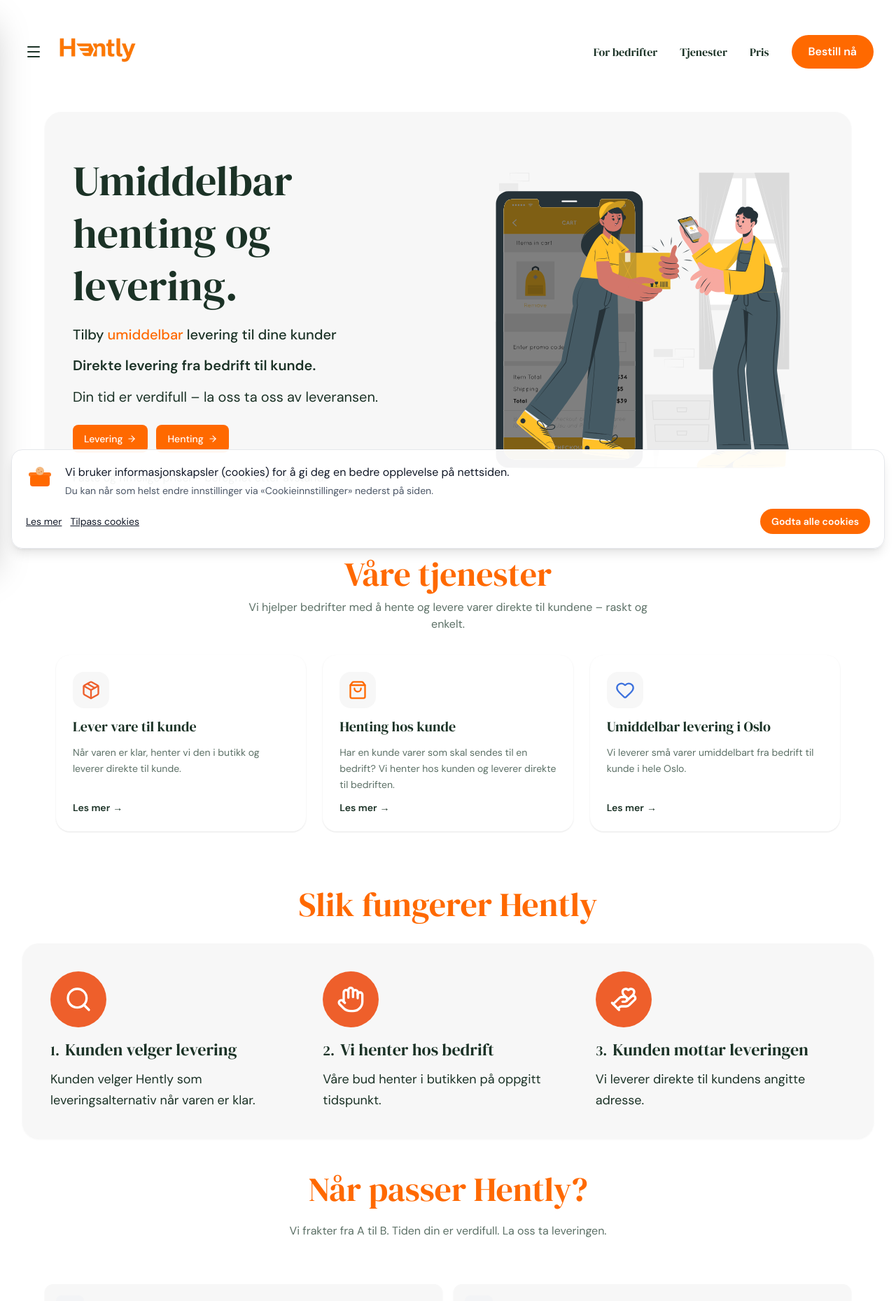
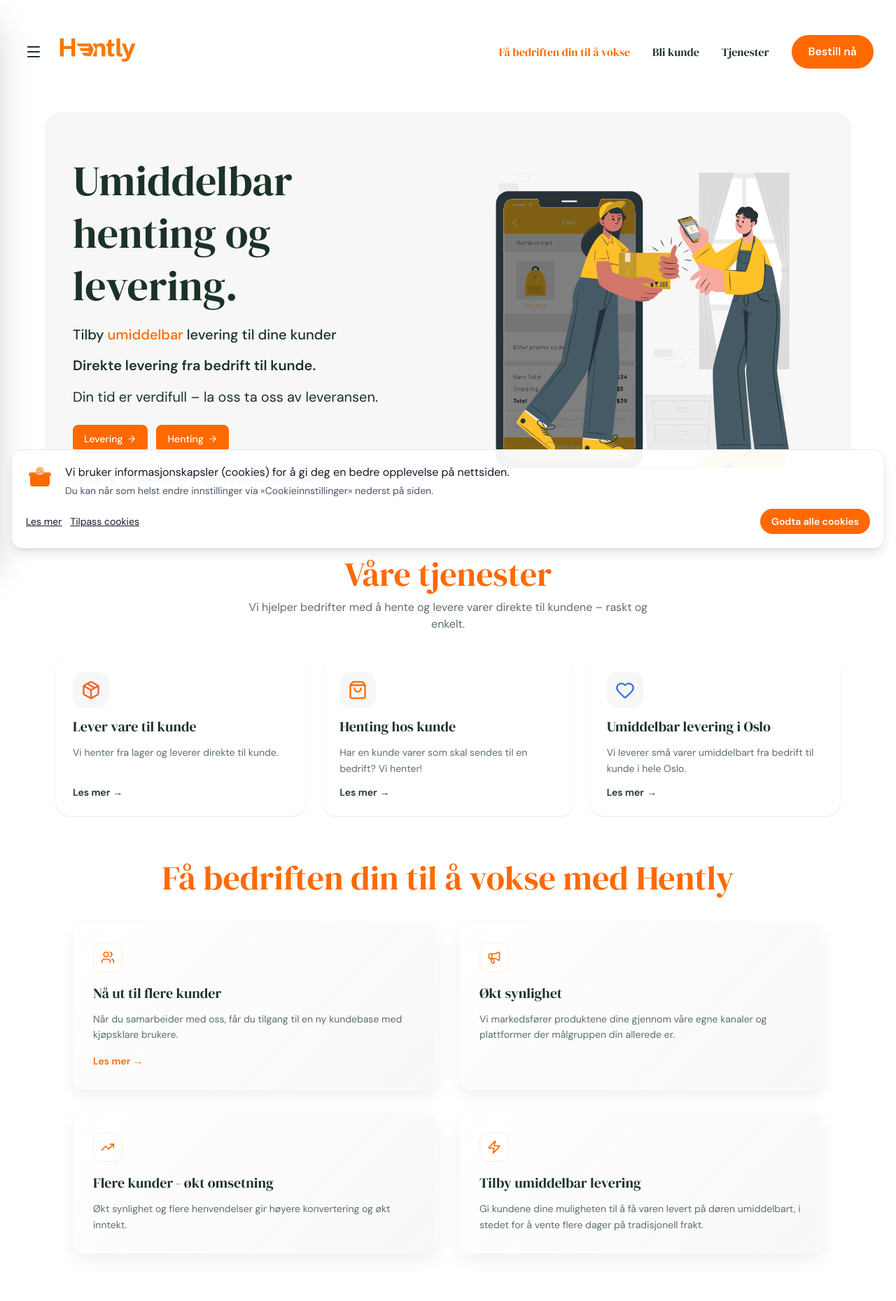
Before and after one commit to moreamakaveli-cyber/klikk-send-live, a Next.js app: page / in a window 1280 px wide. Shown: the top 1859 px of the page at 70% size. Built offline with nearby package versions, Linux system fonts and the light colour scheme.

Commit message:
Refine navbar, services, FAQ, opening hours, and jobb i hently flows

```diff
--- a/app/apningstider/page.tsx
+++ b/app/apningstider/page.tsx
@@ -14,7 +14,7 @@
 
             <div className="text-center">
               <p className="text-2xl md:text-3xl font-semibold" style={{ fontFamily: 'var(--font-sans), sans-serif', color: 'hsl(150, 30%, 15%)' }}>
-                08:00 til 23:00 mandag til søndag
+                Døgnåpent
               </p>
             </div>
           </div>
--- a/app/components/Navbar.tsx
+++ b/app/components/Navbar.tsx
@@ -35,6 +35,7 @@
     { href: "/dette-lurer-mange-pa", label: "Ofte stilte spørsmål", icon: HelpCircle },
     { href: "/pakkeinnhold", label: "Pakkeinnhold", icon: Package },
     { href: "/kontakt-oss", label: "Kontakt oss", icon: Phone },
+    { href: "/jobb-i-hently", label: "Jobb i Hently", icon: Users },
   ];
 
   return (
@@ -66,27 +67,27 @@
 
           {/* Center: Mobile nav links (For bedrifter, Tjenester, Pris) */}
           <div className="flex md:hidden items-center gap-3 flex-1 justify-center">
+            <Link href="/voks-bedriften-din" className="font-normal transition-opacity hover:opacity-80" style={{ fontFamily: 'var(--font-serif), serif', color: 'oklch(70.5% 0.213 47.604)', fontSize: '0.875rem' }}>
+              Få bedriften din til å vokse
+            </Link>
             <Link href="/for-bedrifter" className="font-normal transition-opacity hover:opacity-80" style={{ fontFamily: 'var(--font-serif), serif', color: 'hsl(150, 30%, 15%)', fontSize: '0.875rem' }}>
-              For bedrifter
+              Bli kunde
             </Link>
             <Link href="/#how-it-works" className="font-normal transition-opacity hover:opacity-80" style={{ fontFamily: 'var(--font-serif), serif', color: 'hsl(150, 30%, 15%)', fontSize: '0.875rem' }}>
               Tjenester
-            </Link>
-            <Link href="/priser" className="font-normal transition-opacity hover:opacity-80" style={{ fontFamily: 'var(--font-serif), serif', color: 'hsl(150, 30%, 15%)', fontSize: '0.875rem' }}>
-              Pris
             </Link>
           </div>
 
           {/* Right side: Nav links + Bestill nå - Desktop only */}
           <div className="hidden md:flex items-center gap-6 md:gap-8 ml-auto">
+            <Link href="/voks-bedriften-din" className="font-normal transition-opacity hover:opacity-80" style={{ fontFamily: 'var(--font-serif), serif', color: 'oklch(70.5% 0.213 47.604)', fontSize: '1rem' }}>
+              Få bedriften din til å vokse
+            </Link>
             <Link href="/for-bedrifter" className="font-normal transition-opacity hover:opacity-80" style={{ fontFamily: 'var(--font-serif), serif', color: 'hsl(150, 30%, 15%)', fontSize: '1rem' }}>
-              For bedrifter
+              Bli kunde
             </Link>
             <Link href="/#how-it-works" className="font-normal transition-opacity hover:opacity-80" style={{ fontFamily: 'var(--font-serif), serif', color: 'hsl(150, 30%, 15%)', fontSize: '1rem' }}>
               Tjenester
-            </Link>
-            <Link href="/priser" className="font-normal transition-opacity hover:opacity-80" style={{ fontFamily: 'var(--font-serif), serif', color: 'hsl(150, 30%, 15%)', fontSize: '1rem' }}>
-              Pris
             </Link>
             <Link href="/bestill">
               <button className="rounded-full px-6 py-3 font-semibold text-white transition-opacity hover:opacity-90" style={{ backgroundColor: 'oklch(70.5% 0.213 47.604)', fontFamily: 'var(--font-sans), sans-serif' }}>
--- a/app/components/OurServices.tsx
+++ b/app/components/OurServices.tsx
@@ -1,7 +1,7 @@
 "use client";
 
 import Link from "next/link";
-import { Package, ShoppingBag, Heart } from "lucide-react";
+import { Package, ShoppingBag, Heart, Users, Megaphone, TrendingUp, Zap } from "lucide-react";
 
 interface Service {
   icon: React.ComponentType<{ className?: string; color?: string; strokeWidth?: number }>;
@@ -19,7 +19,7 @@
     icon: Package,
     iconColor: "hsl(16, 85%, 55%)", // accent (korall)
     title: "Lever vare til kunde",
-    description: "Når varen er klar, henter vi den i butikk og leverer direkte til kunde.",
+    description: "Vi henter fra lager og leverer direkte til kunde.",
     href: "/lever-vare-til-kunde",
     cta: "Les mer",
   } as Service,
@@ -27,7 +27,7 @@
     icon: ShoppingBag,
     iconColor: "oklch(70.5% 0.213 47.604)", // primary (oransje)
     title: "Henting hos kunde",
-    description: "Har en kunde varer som skal sendes til en bedrift? Vi henter hos kunden og leverer direkte til bedriften.",
+    description: "Har en kunde varer som skal sendes til en bedrift? Vi henter!",
     href: "/henting-hos-kunde",
     cta: "Les mer",
   } as Service,
@@ -41,10 +41,28 @@
   } as Service,
 ];
 
-const bottomPoints = [
-  "Alt fra A til B",
-  "For privatpersoner og bedrifter",
-  "Umiddelbar respons",
+const growthCards = [
+  {
+    icon: Users,
+    title: "Nå ut til flere kunder",
+    text: "Når du samarbeider med oss, får du tilgang til en ny kundebase med kjøpsklare brukere.",
+    href: "/voks-bedriften-din",
+  },
+  {
+    icon: Megaphone,
+    title: "Økt synlighet",
+    text: "Vi markedsfører produktene dine gjennom våre egne kanaler og plattformer der målgruppen din allerede er.",
+  },
+  {
+    icon: TrendingUp,
+    title: "Flere kunder - økt omsetning",
+    text: "Økt synlighet og flere henvendelser gir høyere konvertering og økt inntekt.",
+  },
+  {
+    icon: Zap,
+    title: "Tilby umiddelbar levering",
+    text: "Gi kundene dine muligheten til å få varen levert på døren umiddelbart, i stedet for å vente flere dager på tradisjonell frakt.",
+  },
 ];
 
 export default function OurServices() {
@@ -99,6 +117,57 @@
             );
           })}
         </div>
+
+        <div className="mt-12 md:mt-16 max-w-6xl mx-auto px-4 md:px-6">
+          <h3
+            className="text-3xl md:text-4xl lg:text-5xl font-normal text-center mb-8 md:mb-10"
+            style={{ fontFamily: "var(--font-serif), serif", color: "oklch(70.5% 0.213 47.604)" }}
+          >
+            Få bedriften din til å vokse med Hently
+          </h3>
+
+          <div className="grid grid-cols-1 sm:grid-cols-2 gap-6 md:gap-8">
+            {growthCards.map((card) => {
+              const Icon = card.icon;
+              return (
+                <div
+                  key={card.title}
+                  className="h-full rounded-2xl p-6 md:p-7 border border-white/40 backdrop-blur-sm transition-all duration-300 hover:-translate-y-1 hover:shadow-[0_16px_40px_rgba(245,115,32,0.14)] hover:border-orange-200/80"
+                  style={{
+                    background:
+                      "linear-gradient(135deg, rgba(255,255,255,0.95) 0%, rgba(247,247,247,0.92) 100%)",
+                    boxShadow: "0 10px 24px rgba(15, 23, 42, 0.06)",
+                  }}
+                >
+                  <div className="mb-4 inline-flex items-center justify-center rounded-xl p-2.5 bg-white/80 border border-orange-100">
+                    <Icon className="w-5 h-5" style={{ color: "oklch(70.5% 0.213 47.604)" }} />
+                  </div>
+                  <h4
+                    className="text-xl font-normal mb-3"
+                    style={{ fontFamily: "var(--font-serif), serif", color: "hsl(150, 30%, 15%)" }}
+                  >
+                    {card.title}
+                  </h4>
+                  <p
+                    className="text-sm leading-relaxed"
+                    style={{ fontFamily: "var(--font-sans), sans-serif", color: "hsl(150, 10%, 40%)" }}
+                  >
+                    {card.text}
+                  </p>
+                  {card.href && (
+                    <Link
+                      href={card.href}
+                      className="mt-4 inline-flex items-center gap-1 text-sm font-semibold transition-opacity hover:opacity-80"
+                      style={{ color: "oklch(70.5% 0.213 47.604)" }}
+                    >
+                      Les mer <span>→</span>
+                    </Link>
+                  )}
+                </div>
+              );
+            })}
+          </div>
+        </div>
       </div>
     </div>
   );
--- a/app/dette-lurer-mange-pa/page.tsx
+++ b/app/dette-lurer-mange-pa/page.tsx
@@ -30,10 +30,10 @@
   {
     id: 4,
     title: "Betaling",
-    question: "Når betaler jeg?",
-    text: "Hos oss betaler du først når pakken er levert. Dette gir deg en trygg og enkel handel – ingen betaling før du har mottatt bestillingen din.",
-    linkText: "Les mer",
-    linkHref: "/trygghet-og-sikkerhet",
+    question: "",
+    text: "Kunden betaler til butikken, inkludert leveringen. Butikken overfører deretter Hently sin andel, samlet i et månedlig eller ukentlig oppgjør.",
+    linkText: "",
+    linkHref: "",
   },
   {
     id: 5,
@@ -64,12 +64,15 @@
                 <h2 className="text-xl md:text-2xl font-semibold mb-2" style={{ fontFamily: 'var(--font-sans), sans-serif', color: 'hsl(150, 30%, 15%)' }}>
                   {item.title}
                 </h2>
+                {item.question && (
                   <h3 className="text-lg md:text-xl font-semibold mb-3" style={{ fontFamily: 'var(--font-sans), sans-serif', color: 'hsl(150, 30%, 15%)' }}>
                     {item.question}
                   </h3>
+                )}
                 <p className="mb-6 flex-grow leading-relaxed text-base md:text-lg" style={{ fontFamily: 'var(--font-sans), sans-serif', color: 'hsl(150, 30%, 15%)' }}>
                   {item.text}
                 </p>
+                {item.linkText && item.linkHref && (
                   <Link
                     href={item.linkHref}
                     className="font-semibold transition-opacity hover:opacity-80 text-sm md:text-base"
@@ -77,6 +80,7 @@
                   >
                     {item.linkText} →
                   </Link>
+                )}
               </div>
             ))}
           </div>
--- a/app/samarbeid/page.tsx
+++ b/app/samarbeid/page.tsx
@@ -26,7 +26,7 @@
                   Bestilling
                 </h3>
                 <p className="text-base md:text-lg leading-relaxed" style={{ fontFamily: 'var(--font-sans), sans-serif', color: 'hsl(150, 30%, 15%)' }}>
-                  Når plagget er klart sender butikken en vanlig hentemelding til kunden. I meldingen kan kunden velge hjemlevering via en SMS-link fra Hently. Kunden kan også skanne en QR-kode i butikken og bestille levering selv.
+                  Når varen er klar sender butikken en vanlig hentemelding til kunden. I meldingen kan kunden velge hjemlevering via en SMS-link fra Hently. Kunden kan også skanne en QR-kode i butikken og bestille levering selv.
                 </p>
               </div>
 
```
Lines whose indentation alone changed are shown as unchanged.
